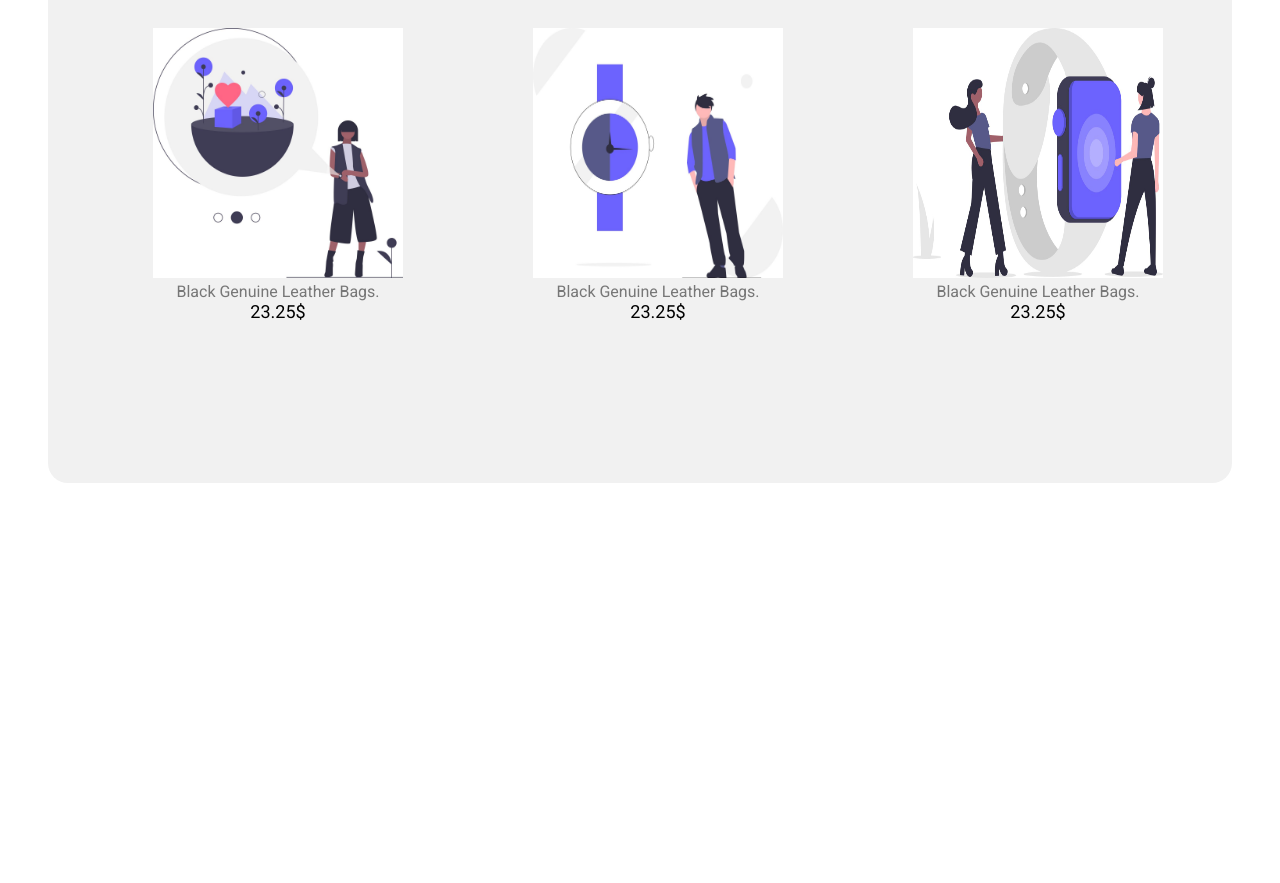
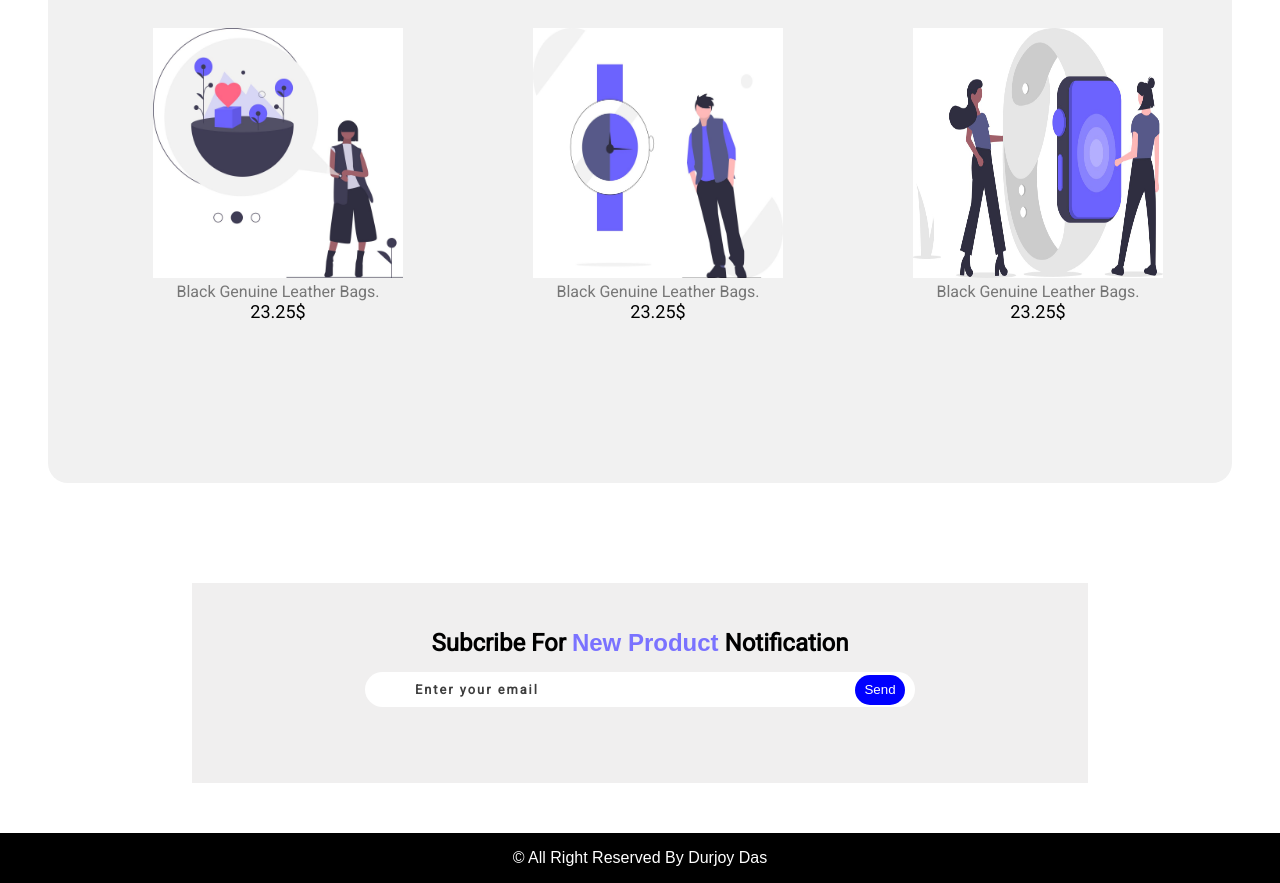
Before and after one commit to durjoydas1/Simple-E-commerce-site, a plain HTML site: page index.html in a window 1280 px wide. Shown: the part 2547-3430 px from the top of the page. Before the commit the page ends 3030 px from the top, so only its background shows below. Drawn offline with Linux system fonts and the light colour scheme.

Commit message:
footer created

```diff
--- a/css/style.css
+++ b/css/style.css
@@ -278,3 +278,60 @@ color: rgb(77, 75, 75);
 .grid-item:hover .button{
     display: inline;
 }
+/* footer */
+.section5{
+    height: 200px;
+    width: 70%;
+    margin: auto;
+    margin-top: 100px;
+    display: flex;
+    flex-direction: column;
+    justify-content: center;
+    align-items: center;
+    background-color: rgb(240, 239, 239);
+}
+.section5 p{
+    font-family: 'Roboto', sans-serif;
+    font-weight: bolder;
+    font-size: 1.5rem;
+}
+.section5 input{
+    width: 500px;
+    height: 35px;
+    margin-top: 15px;
+    border: none;
+    padding-left: 50px;
+    border-radius: 30px;
+}
+.section5 input::placeholder{
+    color: rgb(61, 61, 61);
+    font-family: 'Roboto',sans-serif;
+    font-weight: bolder;
+}
+.section5 button{
+    width: 50px;
+    height: 30px;
+    border: none;
+    border-radius: 30px;
+    background-color: blue;
+    color: white;
+    position: relative;
+    top: -32px;
+    left: 240px;
+    cursor: pointer;
+    transition: 0.5s;
+}
+.section5 button:hover{
+    background-color: rgb(43, 43, 206);
+    color: rgb(231, 231, 231);
+}
+.footer{
+    height: 50px;
+    width: 100%;
+    background-color: black;
+    margin-top: 50px;
+    color: white;
+    display: flex;
+    justify-content: center;
+    align-items: center;
+}
--- a/index.html
+++ b/index.html
@@ -112,8 +112,14 @@
                     </div>
                 </div>
             </div>
-
-
+        </div>
+        <div class="section5">
+                <p>Subcribe For <span>New Product</span> Notification</p>
+                <input type="text" placeholder="Enter your email">
+                <button type="submit">Send</button>
+        </div>
+        <div class="footer">
+            <p>&copy; All Right Reserved By Durjoy Das</p>
         </div>
 
 </body>
```
